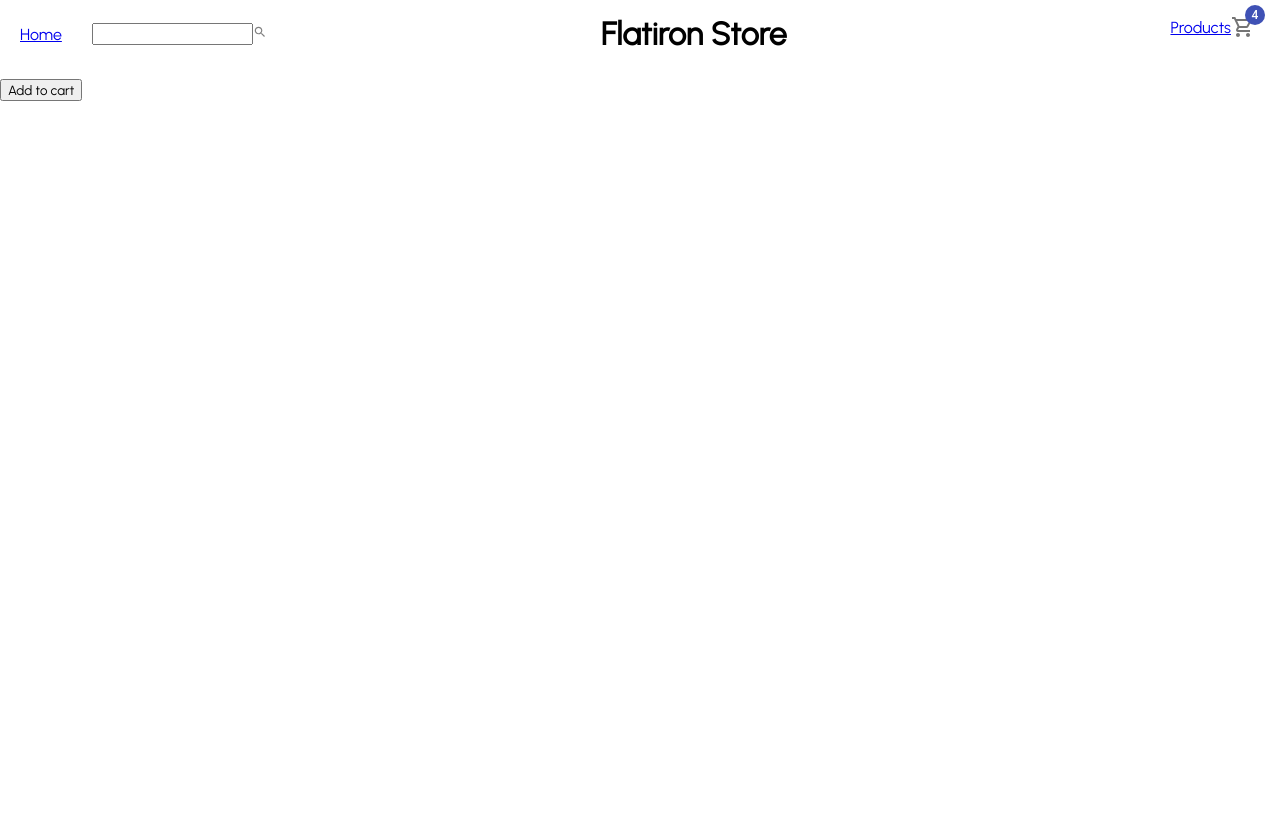
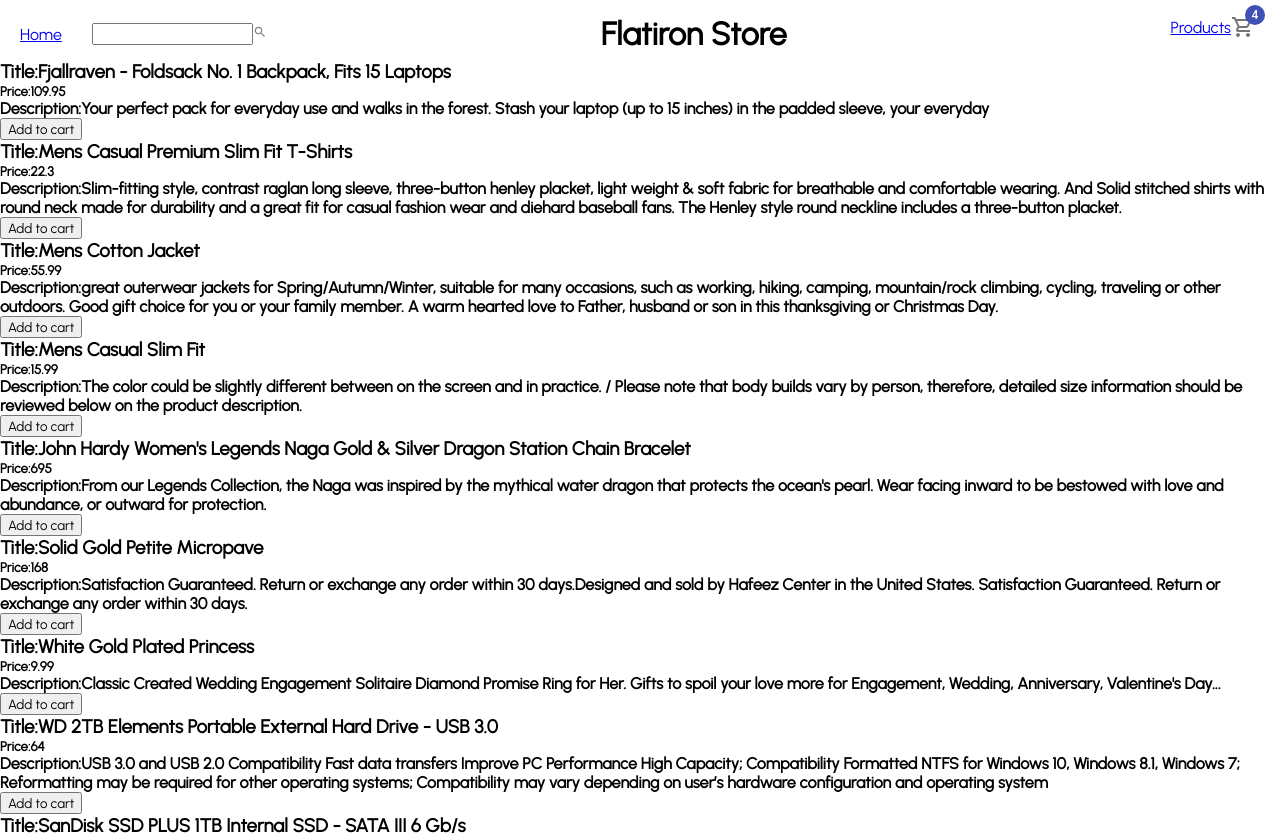
Before and after one commit to bassotron/phase-2-final-project, a React (Create React App) app: page /products in a window 1280 px wide. Shown: the top 835 px of the page. Before the commit the page ends 800 px from the top, so only its background shows below. Built offline with nearby package versions, Linux system fonts and the light colour scheme; data requests are answered from the project's data file.

Commit message:
completed project

```diff
--- a/db.json
+++ b/db.json
@@ -74,118 +74,164 @@
     },
     {},
     {
+      "titles": "",
+      "price": "",
+      "description": "",
+      "category": "",
+      "image": "",
       "id": 11
     },
     {
+      "titles": "",
+      "price": "",
+      "description": "",
+      "category": "",
+      "image": "",
       "id": 12
     },
     {
+      "titles": "",
+      "price": "",
+      "description": "",
+      "category": "",
+      "image": "",
       "id": 13
     },
     {
+      "titles": "",
+      "price": "",
+      "description": "",
+      "category": "",
+      "image": "",
       "id": 14
     },
     {
+      "titles": "",
+      "price": "",
+      "description": "",
+      "category": "",
+      "image": "",
       "id": 15
     },
     {
+      "titles": "",
+      "price": "",
+      "description": "",
+      "category": "",
+      "image": "",
       "id": 16
     },
     {
+      "titles": "",
+      "price": "",
+      "description": "",
+      "category": "",
+      "image": "",
       "id": 17
     },
     {
+      "titles": "",
+      "price": "",
+      "description": "",
+      "category": "",
+      "image": "",
       "id": 18
     },
     {
+      "titles": "titles",
+      "price": "price",
+      "description": "description",
+      "category": "category",
+      "image": "image",
       "id": 19
     },
     {
+      "titles": "titles",
+      "price": "price",
+      "description": "description",
+      "category": "category",
+      "image": "image",
       "id": 20
     },
     {
+      "titles": "undefined",
+      "price": "price",
+      "description": "description",
+      "category": "category",
+      "image": "image",
       "id": 21
     },
     {
+      "titles": "",
+      "price": "price",
+      "description": "description",
+      "category": "category",
+      "image": "image",
       "id": 22
     },
     {
+      "titles": "",
+      "price": "price",
+      "description": "description",
+      "category": "category",
+      "image": "image",
       "id": 23
     },
     {
+      "titles": "",
+      "price": "",
+      "description": "",
+      "category": "",
+      "image": "",
       "id": 24
     },
     {
+      "titles": "",
+      "price": "",
+      "description": "",
+      "category": "",
+      "image": "",
       "id": 25
     },
     {
+      "titles": "",
+      "price": "",
+      "description": "",
+      "category": "",
+      "image": "",
       "id": 26
     },
     {
+      "titles": "",
+      "price": "",
+      "description": "",
+      "category": "",
+      "image": "",
       "id": 27
     },
     {
+      "titles": "d",
+      "price": "d",
+      "description": "d",
+      "category": "d",
+      "image": "d",
       "id": 28
     },
     {
+      "titles": "a",
+      "price": "a",
+      "description": "a",
+      "category": "a",
+      "image": "a",
       "id": 29
     },
     {
+      "titles": "Fancy Jacket",
+      "price": "19.99",
+      "description": "Nice jacket keeps you warm",
+      "category": "Clothing",
+      "image": "",
       "id": 30
-    },
-    {
-      "id": 31
-    },
-    {
-      "id": 32
-    },
-    {
-      "id": 33
-    },
-    {
-      "id": 34
-    },
-    {
-      "id": 35
-    },
-    {
-      "id": 36
-    },
-    {
-      "id": 37
-    },
-    {
-      "id": 38
-    },
-    {
-      "id": 39
-    },
-    {
-      "id": 40
-    },
-    {
-      "id": 41
-    },
-    {
-      "id": 42
-    },
-    {
-      "id": 43
-    },
-    {
-      "id": 44
-    },
-    {
-      "id": 45
-    },
-    {
-      "id": 46
-    },
-    {
-      "id": 47
-    },
-    {
-      "id": 48
     }
   ]
 }
--- a/src/App.jsx
+++ b/src/App.jsx
@@ -1,73 +1,37 @@
-import {useState, useEffect} from 'react';
-import {BrowserRouter as Router, Routes, Route} from 'react-router-dom';
-import HomePage from './COMPONENTS/HomePage';
-import NavBar from './COMPONENTS/NavBar';
+import { useState, useEffect } from 'react'
+import { BrowserRouter as Router, Routes, Route } from 'react-router-dom'
+import HomePage from './COMPONENTS/HomePage'
+import NavBar from './COMPONENTS/NavBar'
 import ProductList from './COMPONENTS/products/ProductList'
-import ShoppingCart from './COMPONENTS/products/ShoppingCart';
-
-
-
+import ShoppingCart from './COMPONENTS/products/ShoppingCart'
 
 function App() {
-
   const [products, setProducts] = useState([])
-
-
 
   useEffect(() => {
     fetch('http://localhost:3000/items')
       .then((response) => response.json())
       .then((data) => {
         setProducts(data)
-
       })
   }, [])
 
-const productsMapped = products.map((products) =>
-console.log(products)
-)
-
-
-function handleAddProduct() {
-
-
-  fetch('http://localhost:3000/items', {
-    method: 'POST',
-    body: JSON.stringify({
-      // Add parameters here
-    }),
-    headers: {
-      'Content-type': 'application/json; charset=UTF-8',
-    },
-  })
-     .then((response) => response.json())
-     .then((data) => {
-        setProducts(data);
-        // Handle data
-     })
-     .catch((err) => {
-        console.log(err.message);
-     });
-}
-
-
-
-
-
   return (
     <Router>
-
       <NavBar />
 
       <Routes>
-        <Route path="/" element={<HomePage productForm={handleAddProduct} />} />} />
-        <Route path="/products" element={<ProductList card={productsMapped} />} />
+        <Route path="/" element={<HomePage />} />
+        <Route
+          path="/products"
+          element={
+            <ProductList products={products} updateProduct={setProducts} />
+          }
+        />
         <Route path="/cart" element={<ShoppingCart />} />
-
-          </Routes>
-        </Router>
-
-  );
+      </Routes>
+    </Router>
+  )
 }
 
-export default App;
+export default App
--- a/src/COMPONENTS/HomePage.jsx
+++ b/src/COMPONENTS/HomePage.jsx
@@ -1,5 +1,8 @@
 import React from 'react'
 import styled from 'styled-components'
+import { useState } from 'react'
+
+
 
 
 const Container = styled.div`
@@ -10,28 +13,95 @@ padding-top: 50px;
 `
 
 
-const HomePage = ({handleAddProduct}) => {
 
-  function handleSubmit(event) {
-    event.preventDefault()
-    handleAddProduct(event)
-  }
+
+
+const HomePage = ({setProducts, products}) => {
+
+
+
+    const [title, setTitle]  = useState("")
+    const [price, setPrice]  = useState("")
+    const [category, setCategory]  = useState("")
+    const [description, setDescription] = useState("")
+    const [image, setImage]  = useState("")
+
+
+    function handleAddProduct(e) {
+
+
+      e.preventDefault()
+
+
+
+      fetch('http://localhost:3000/items', {
+        method: 'POST',
+        body: JSON.stringify({
+          titles: title,
+          price: price,
+          description: description,
+          category: category,
+          image: image,
+
+
+     }),
+        headers: {
+          'Content-type': 'application/json; charset=UTF-8',
+        },
+      })
+         .then((response) => response.json())
+         .then((data) => {
+          console.log(data);
+
+         })
+         .catch((err) => {
+            console.log(err.message);
+         });
+    }
+
 
   return (
-    <Container>
-  <form onSubmit={handleSubmit}>
+   <Container>
+  <form onSubmit={handleAddProduct}>
   <label>Add Product</label><br></br>
-  <label for="titles">Product Name:</label><br></br>
-  <input type="text" id="title" name="title"></input><br></br>
-  <label for="price">Price:</label><br></br>
-  <input type="text" id="price" name="price"></input><br></br>
-  <label for="description">Description:</label><br></br>
-  <input type="text" id="description" name="description"></input><br></br>
-  <label for="price">Image URL:</label><br></br>
-  <input type="text" id="image" name="image"></input><br></br>
-  <button>Submit</button>
+  <label>Product Name:</label><br></br>
+  <input type="text"
+
+          value={title}
+          id="title"
+          name="title"
+          onChange={(e) => setTitle(e.target.value)} /><br></br>
+  <label>Price:</label><br></br>
+  <input type="text"
+
+          value={price}
+          onChange={(e) => setPrice(e.target.value)}></input><br></br>
+  <label>Description:</label><br></br>
+  <input type="text"
+
+          value={description}
+          id="description"
+          name="description"
+          onChange={(e) => setDescription(e.target.value)} /><br></br>
+  <label>Category</label><br></br>
+  <input type="text"
+
+          value={category}
+          id="Category"
+          name="Category"
+          onChange={(e) => setCategory(e.target.value)} /><br></br>
+  <label>Image URL</label><br></br>
+  <input type="text"
+
+          value={image}
+          id="image"
+          name="image"
+          onChange={(e) => setImage(e.target.value)} /><br></br>
+
+  <button type="submit">Submit</button>
 </form>
-    </Container>
+</Container>
+
   )
 }
 
--- a/src/COMPONENTS/products/ProductCard.jsx
+++ b/src/COMPONENTS/products/ProductCard.jsx
@@ -1,19 +1,16 @@
 import React from 'react'
 
-const ProductCard = ({title, image, price, description}) => {
+const ProductCard = (props) => {
   return (
-	<div>
-<div>
-  <h1>{title}</h1>
-  <img src={image} alt={title}></img>
-  <h3>{price}</h3>
-  <p>{description}</p>
-  <button>Add to cart</button>
-  </div>
+    <div>
 
-
-
-  </div>
+      <h3>Title:{props.title}</h3>
+      <h5>Price:{props.price}</h5>
+      <p>
+        <strong>Description:{props.description}</strong>
+      </p>
+      <button>Add to cart</button>
+    </div>
   )
 }
 
--- a/src/COMPONENTS/products/ProductList.jsx
+++ b/src/COMPONENTS/products/ProductList.jsx
@@ -1,23 +1,21 @@
 import React from 'react'
 import ProductCard from './ProductCard'
 
-const ProductList = ({ card }) => {
-
-
-
-
-
+const ProductList = ({ products, updateProduct }) => {
 
 
   return (
-	<div>
-
-
-    <div><ProductCard key={card.id} title={card.titles} price={card.price} description={card.description} image={card.image} /></div>
-
-
-
-  </div>
+    <div>
+     {products.map((products) => (
+        <ProductCard
+          key={products.id}
+          title={products.titles}
+          price={products.price}
+          description={products.description}
+          genre={products.genre}
+        />
+      ))}
+    </div>
   )
 }
 
```
Also changed, not shown: src/COMPONENTS/Announcements.jsx (added, +24 -0 lines).
